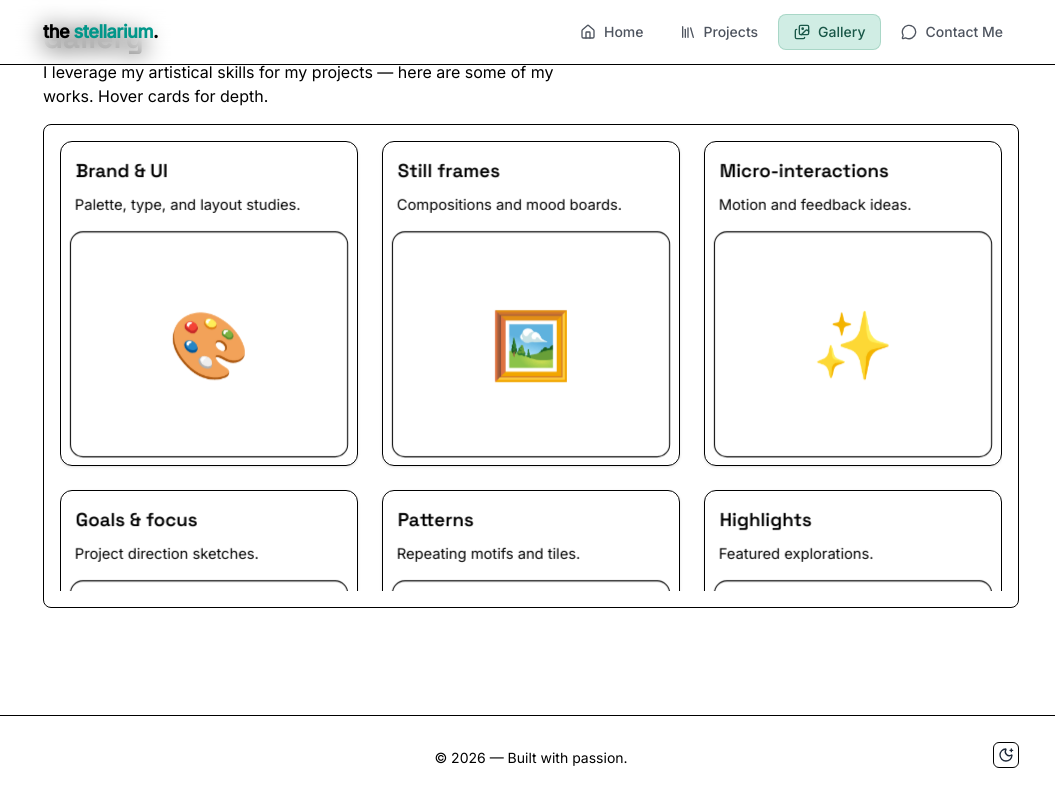
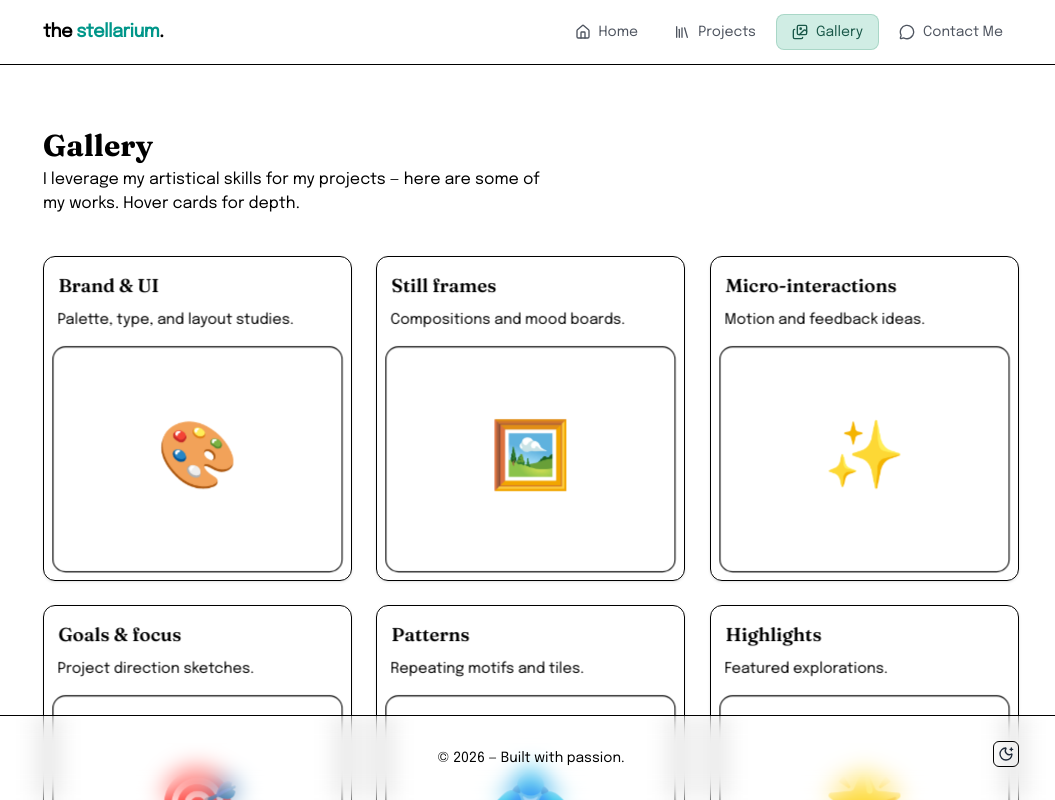
Before and after one commit to akiesque/the-stellarium, a React (Vite) app: page / in a window 1280 px wide. Both pictures are taken after a click on the button "Gallery". Shown: the top 800 px of the page, without its empty margins (109-1164 px from the left). Built offline with nearby package versions, Linux system fonts and the light colour scheme.

Commit message:
Adjusted fonts

```diff
--- a/src/components/ContactTab.tsx
+++ b/src/components/ContactTab.tsx
@@ -41,7 +41,6 @@ const ContactTab = () => {
       initial={{ opacity: 0, y: 20 }}
       animate={{ opacity: 1, y: 0 }}
       transition={{ duration: 0.5 }}
-      className="max-w-xl"
     >
       <h2 className="font-display text-3xl md:text-4xl font-bold mb-2">
         Get in <span className="text-primary">touch</span>
@@ -68,9 +67,10 @@ const ContactTab = () => {
         <p className="text-xs uppercase tracking-widest text-muted-foreground mb-3">
           Socials
         </p>
-        <div className="flex flex-col md:flex-row gap-6 md:gap-4 items-center justify-between w-full">
+        <div className="grid w-full grid-cols-1 gap-4 md:grid-cols-3 md:items-stretch">
           {socials.map(({ icon: Icon, label, description, href }) => (
             <ShimmerButton
+              key={href}
               label={label}
               description={description}
               icon={<Icon />}
--- a/src/components/Gallery.tsx
+++ b/src/components/Gallery.tsx
@@ -58,12 +58,11 @@ export const GALLERY_ITEMS: GalleryItem[] = [
 
 const Gallery = () => {
   return (
-    <div className="flex min-h-0 flex-1 flex-col gap-4 overflow-hidden">
+    <div className="w-full space-y-10">
       <motion.div
         initial={{ opacity: 0, y: 12 }}
         animate={{ opacity: 1, y: 0 }}
         transition={{ ease: "easeInOut", duration: 0.45 }}
-        className="shrink-0"
       >
         <h2 className="font-display text-2xl font-bold md:text-3xl">Gallery</h2>
         <p className="mt-1 max-w-lg text-muted-foreground">
@@ -72,9 +71,7 @@ const Gallery = () => {
         </p>
       </motion.div>
 
-      <div className="flex min-h-0 flex-1 overflow-hidden rounded-lg border border-border bg-secondary p-3 sm:p-4">
-        <Spinner items={GALLERY_ITEMS} />
-      </div>
+      <Spinner items={GALLERY_ITEMS} />
     </div>
   );
 };
--- a/src/components/NavBar.tsx
+++ b/src/components/NavBar.tsx
@@ -30,14 +30,8 @@ const Index = () => {
     };
   }, [isDarkMode]);
 
-  const galleryLocked = activeTab === "gallery";
-
   return (
-    <div
-      className={
-        galleryLocked ? "h-[100dvh] overflow-hidden" : "min-h-screen"
-      }
-    >
+    <div className="min-h-screen">
       {/* Navigation */}
       <nav className="fixed absolute top-0 left-0 w-full z-50 border-b overflow-hidden border-border bg-background/80 backdrop-blur-md">
         <div className="container max-w-5xl mx-auto px-6 flex items-center justify-between h-16">
@@ -92,13 +86,7 @@ const Index = () => {
       </nav>
 
       {/* Content */}
-      <main
-        className={
-          galleryLocked
-            ? "z-10 container mx-auto flex min-h-0 max-h-[calc(100dvh-4rem-6.5rem)] max-w-5xl flex-col overflow-hidden px-6 pt-5 pb-6"
-            : "z-10 container mx-auto max-w-5xl px-6 py-20 md:py-32"
-        }
-      >
+      <main className="z-10 container mx-auto max-w-5xl px-6 py-20 md:py-32">
         {activeTab === "home" && <HomeTab />}
         {activeTab === "projects" && <ProjectsTab />}
         {activeTab === "gallery" && <Gallery />}
--- a/src/components/ui/ShimmerButton.tsx
+++ b/src/components/ui/ShimmerButton.tsx
@@ -12,31 +12,35 @@ const ShimmerButton = ({
   onClick,
 }: ShimmerButtonProps) => {
   return (
-    <div className="flex flex-col gap-6 max-w-sm mx-auto relative z-10">
+    <div className="relative z-10 flex h-full min-h-0 w-full min-w-0 flex-col">
       <button
+        type="button"
         onClick={onClick}
-        className="group relative p-4 rounded-2xl backdrop-blur-xl border-2 border-indigo-500/30 bg-gradient-to-br from-indigo-900/40 via-black-900/60 to-black/80 shadow-2xl hover:shadow-indigo-500/30 hover:shadow-2xl hover:scale-[1.02] hover:-translate-y-1 active:scale-95 transition-all duration-500 ease-out cursor-pointer hover:border-indigo-400/60 overflow-hidden"
+        className="group relative flex h-full min-h-[7.5rem] w-full cursor-pointer flex-col overflow-hidden rounded-2xl border-2 border-[hsl(var(--nav-active-border)/0.55)] bg-gradient-to-br from-[hsl(var(--nav-active-bg)/0.75)] via-[hsl(var(--card))] to-[hsl(var(--muted)/0.95)] p-4 text-left shadow-[0_14px_36px_-20px_hsl(var(--nav-active-bg)/0.95)] backdrop-blur-xl transition-all duration-500 ease-out hover:-translate-y-1 hover:border-[hsl(var(--nav-active-border)/0.95)] hover:shadow-[0_22px_48px_-22px_hsl(var(--nav-active-bg)/0.85)] active:scale-[0.98]"
       >
-        <div className="absolute inset-0 bg-gradient-to-r from-transparent via-indigo-400/30 to-transparent -translate-x-full group-hover:translate-x-full transition-transform duration-1000 ease-out" />
-        <div className="absolute inset-0 rounded-2xl bg-gradient-to-r from-indigo-500/10 via-indigo-400/20 to-indigo-500/10 opacity-0 group-hover:opacity-100 transition-opacity duration-500" />
-        <div className="relative z-10 flex items-center gap-4">
-          <div className="p-3 rounded-lg bg-gradient-to-br from-indigo-500/30 to-indigo-600/10 backdrop-blur-sm group-hover:from-indigo-400/40 group-hover:to-indigo-500/20 transition-all duration-300">
-            {icon}
+        {/* Shimmer sweep — primary accent (same family as tab highlight) */}
+        <div className="absolute inset-0 -translate-x-full bg-gradient-to-r from-transparent via-[hsl(var(--primary)/0.28)] to-transparent transition-transform duration-1000 ease-out group-hover:translate-x-full" />
+        <div className="absolute inset-0 rounded-2xl bg-gradient-to-r from-[hsl(var(--primary)/0.06)] via-[hsl(var(--primary)/0.12)] to-[hsl(var(--primary)/0.06)] opacity-0 transition-opacity duration-500 group-hover:opacity-100" />
+        <div className="relative z-10 flex flex-1 items-center gap-4">
+          <div className="rounded-lg border border-[hsl(var(--nav-active-border)/0.45)] bg-[hsl(var(--nav-hover-bg)/0.9)] p-3 backdrop-blur-sm transition-colors duration-300 group-hover:border-[hsl(var(--nav-active-border)/0.75)] group-hover:bg-[hsl(var(--nav-hover-bg))]">
+            <span className="text-[hsl(var(--nav-active-text))] [&_svg]:text-current">
+              {icon}
+            </span>
           </div>
-          <div className="flex-1 text-left">
-            <p className="text-indigo-400 font-bold text-lg group-hover:text-indigo-300 transition-colors duration-300 drop-shadow-sm">
+          <div className="min-w-0 flex-1 self-stretch text-left">
+            <p className="font-display text-lg font-bold text-[hsl(var(--nav-active-text))] transition-colors duration-300 group-hover:text-[hsl(var(--nav-hover-text))]">
               {label}
             </p>
-            <p className="text-indigo-300/60 text-sm group-hover:text-indigo-200/80 transition-colors duration-300">
+            <p className="text-balance text-sm leading-snug text-muted-foreground transition-colors duration-300">
               {description}
             </p>
           </div>
-          <div className="opacity-40 group-hover:opacity-100 group-hover:translate-x-1 transition-all duration-300">
+          <div className="shrink-0 opacity-50 transition-all duration-300 group-hover:translate-x-1 group-hover:opacity-100">
             <svg
               viewBox="0 0 24 24"
               stroke="currentColor"
               fill="none"
-              className="w-5 h-5 text-indigo-400"
+              className="h-5 w-5 text-[hsl(var(--nav-active-text))]"
             >
               <path
                 d="M9 5l7 7-7 7"
--- a/src/components/ui/Spinner.tsx
+++ b/src/components/ui/Spinner.tsx
@@ -19,9 +19,7 @@ export default function Spinner({ items, className }: SpinnerProps) {
   const list = items?.length ? items : DEFAULT_GALLERY_ITEMS;
 
   return (
-    <div
-      className={`min-h-0 flex-1 overflow-y-auto overflow-x-hidden [scrollbar-width:thin] ${className ?? ""}`}
-    >
+    <div className={`w-full ${className ?? ""}`}>
       <div className="grid grid-cols-1 gap-6 sm:grid-cols-2 lg:grid-cols-3">
         {list.map((item) => (
           <CardContainer key={item.id} className="w-full">
--- a/src/index.css
+++ b/src/index.css
@@ -1,4 +1,4 @@
-@import url('https://fonts.googleapis.com/css2?family=Space+Grotesk:wght@400;500;600;700&family=Inter:wght@300;400;500&display=swap');
+@import url('https://fonts.googleapis.com/css2?family=Epilogue:ital,wght@0,400;1,400&family=Fraunces:ital,opsz,wght@0,9..144,100..900;1,9..144,100..900&display=swap');
 
 @import "tailwindcss";
 
@@ -34,8 +34,8 @@
 
     --radius: 0.75rem;
 
-    --font-display: 'Space Grotesk', sans-serif;
-    --font-body: 'Inter', sans-serif;
+    --font-display: 'Fraunces', serif;
+    --font-body: 'Epilogue', sans-serif;
 
     --sidebar-background: 40 20% 97%;
     --sidebar-foreground: 220 20% 10%;
```
